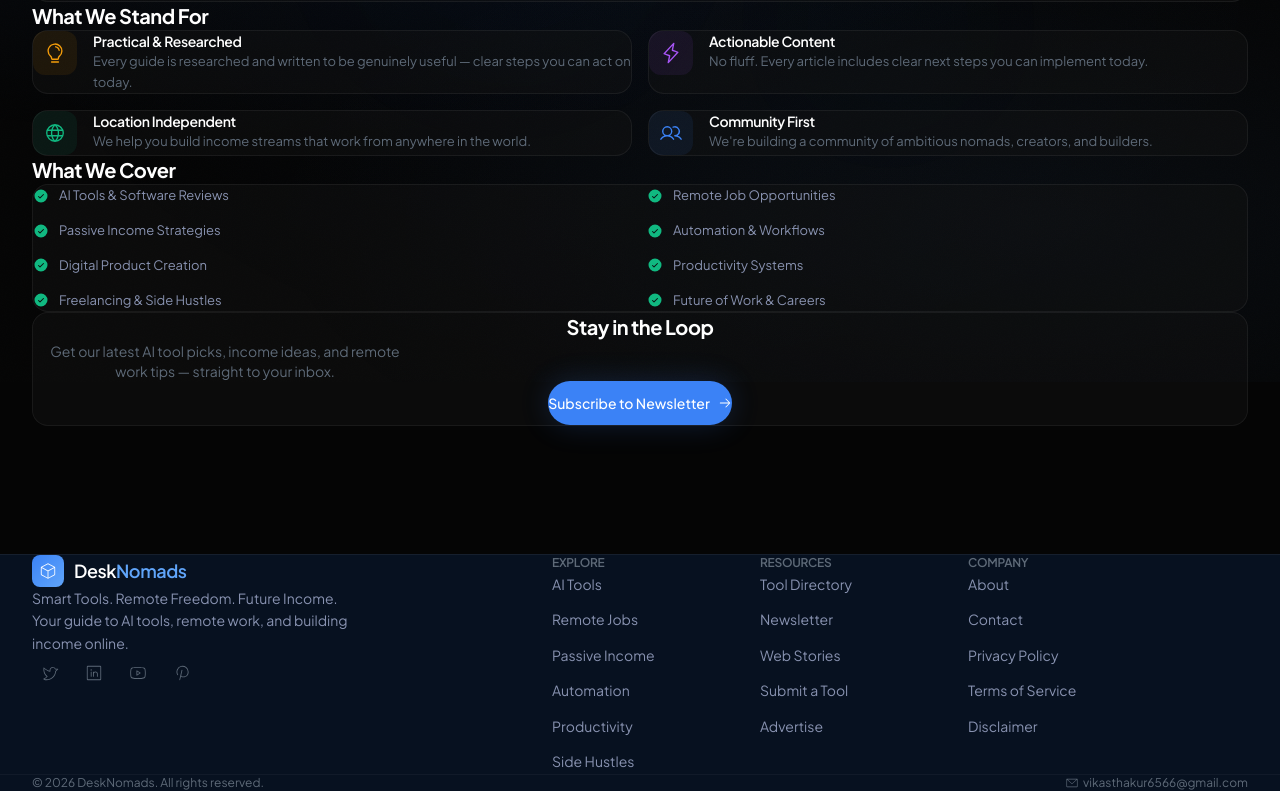
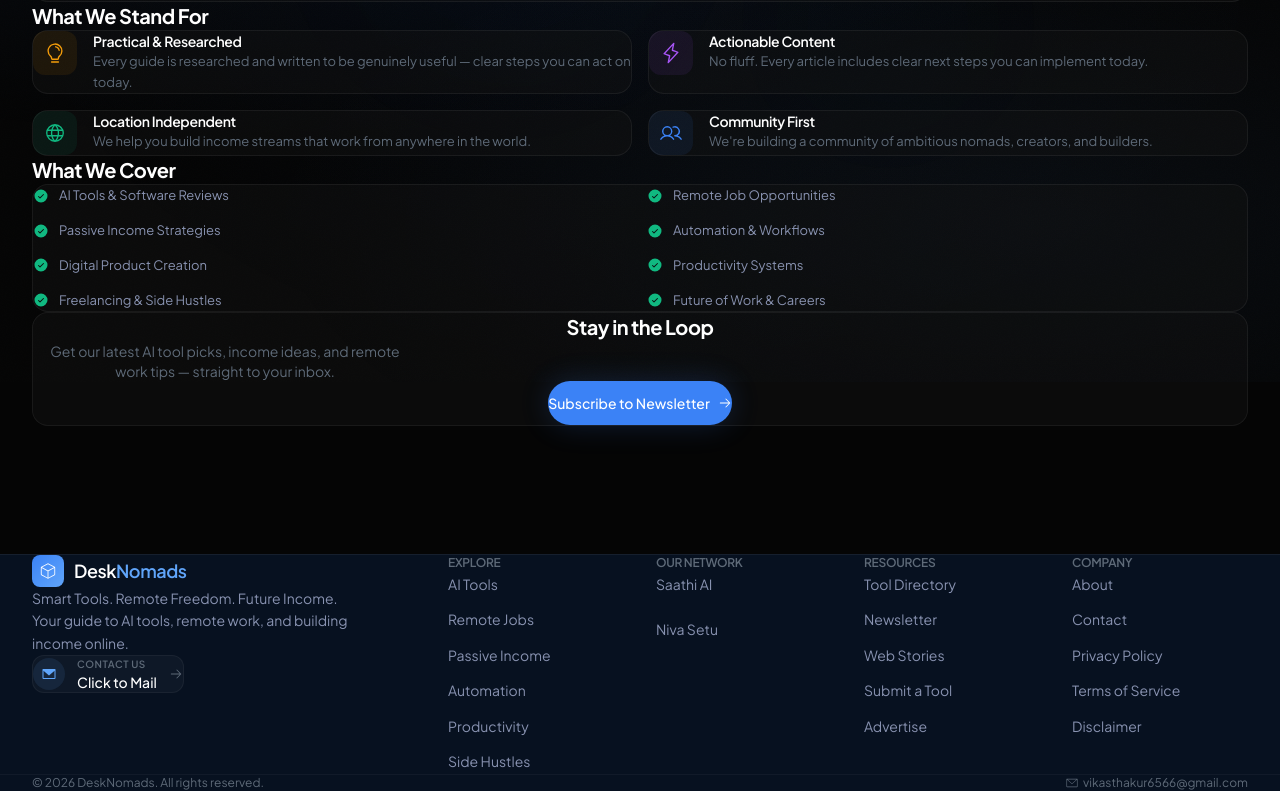
Before and after one commit to thenewera0/desknomads, a Next.js app: page /about in a window 1280 px wide. Shown: the part 418-1209 px from the top of the page. Built offline with nearby package versions, Linux system fonts and the light colour scheme; no server answers.

Commit message:
fix: resolve overlap, update footer links, add network projects

```diff
--- a/src/app/(public)/author/[slug]/page.tsx
+++ b/src/app/(public)/author/[slug]/page.tsx
@@ -2,7 +2,7 @@ import type { Metadata } from "next";
 import { notFound } from "next/navigation";
 import Link from "next/link";
 import Image from "next/image";
-import { Clock, Eye, TwitterLogo, LinkedinLogo, Globe } from "@phosphor-icons/react/dist/ssr";
+import { Clock, Eye, Globe, EnvelopeSimple } from "@phosphor-icons/react/dist/ssr";
 import { getAuthorBySlugServer, getArticleCardsByAuthor } from "@/lib/firebase/server-data";
 
 const SITE = process.env.NEXT_PUBLIC_SITE_URL || "https://www.desknomads.shop";
@@ -103,16 +103,9 @@ export default async function AuthorPage({
               <p className="text-xs text-[var(--dn-accent)] font-medium mb-3">{author.role}</p>
               <p className="text-sm text-[var(--dn-text-secondary)] leading-relaxed max-w-[55ch] mb-4">{author.bio}</p>
               <div className="flex items-center gap-2">
-                {author.social.twitter && (
-                  <a href={author.social.twitter} target="_blank" rel="noopener noreferrer" className="w-8 h-8 rounded-lg flex items-center justify-center bg-white/[0.04] text-[var(--dn-text-muted)] hover:bg-[#1DA1F2]/10 hover:text-[#1DA1F2] transition-all duration-300">
-                    <TwitterLogo size={16} />
-                  </a>
-                )}
-                {author.social.linkedin && (
-                  <a href={author.social.linkedin} target="_blank" rel="noopener noreferrer" className="w-8 h-8 rounded-lg flex items-center justify-center bg-white/[0.04] text-[var(--dn-text-muted)] hover:bg-[#0A66C2]/10 hover:text-[#0A66C2] transition-all duration-300">
-                    <LinkedinLogo size={16} />
-                  </a>
-                )}
+                <a href="mailto:vikasthakur6566@gmail.com" className="w-8 h-8 rounded-lg flex items-center justify-center bg-white/[0.04] text-[var(--dn-text-muted)] hover:bg-[var(--dn-accent)]/10 hover:text-[var(--dn-accent)] transition-all duration-300">
+                  <EnvelopeSimple size={16} />
+                </a>
                 {author.social.website && (
                   <a href={author.social.website} target="_blank" rel="noopener noreferrer" className="w-8 h-8 rounded-lg flex items-center justify-center bg-white/[0.04] text-[var(--dn-text-muted)] hover:bg-white/[0.08] hover:text-white transition-all duration-300">
                     <Globe size={16} />
--- a/src/app/(public)/contact/page.tsx
+++ b/src/app/(public)/contact/page.tsx
@@ -200,37 +200,44 @@ export default function ContactPage() {
                   </div>
                   vikasthakur6566@gmail.com
                 </a>
+              </div>
+            </motion.div>
+
+            <motion.div
+              {...fadeUp(0.2)}
+              className="rounded-2xl border border-white/[0.06] bg-[var(--dn-bg-card)] p-6
+                       hover:border-white/[0.1] transition-all duration-500"
+            >
+              <div className="flex items-center gap-2 mb-4">
+                <Globe size={15} className="text-[var(--dn-accent)]" />
+                <h3 className="text-sm font-semibold text-white">Our Other Projects</h3>
+              </div>
+              <div className="space-y-4">
                 <a
-                  href="https://twitter.com/desknomads"
+                  href="https://saathiai.co.in"
                   target="_blank"
                   rel="noopener noreferrer"
-                  className="group flex items-center gap-3 text-[13px] text-[var(--dn-text-secondary)]
-                           hover:text-[#1DA1F2] transition-colors duration-300"
+                  className="group flex flex-col gap-1 text-[13px] text-[var(--dn-text-secondary)]
+                           hover:text-white transition-colors duration-300"
                 >
-                  <div className="w-8 h-8 rounded-lg bg-[#1DA1F2]/10 flex items-center justify-center
-                               group-hover:scale-110 transition-transform duration-300">
-                    <TwitterLogo size={15} className="text-[#1DA1F2]" />
-                  </div>
-                  @desknomads
+                  <span className="font-semibold text-[var(--dn-accent)] group-hover:text-[var(--dn-primary)] transition-colors">Saathi AI</span>
+                  Your AI companion for smart work.
                 </a>
                 <a
-                  href="https://linkedin.com/company/desknomads"
+                  href="https://nivasetu.in"
                   target="_blank"
                   rel="noopener noreferrer"
-                  className="group flex items-center gap-3 text-[13px] text-[var(--dn-text-secondary)]
-                           hover:text-[#0A66C2] transition-colors duration-300"
+                  className="group flex flex-col gap-1 text-[13px] text-[var(--dn-text-secondary)]
+                           hover:text-white transition-colors duration-300"
                 >
-                  <div className="w-8 h-8 rounded-lg bg-[#0A66C2]/10 flex items-center justify-center
-                               group-hover:scale-110 transition-transform duration-300">
-                    <LinkedinLogo size={15} className="text-[#0A66C2]" />
-                  </div>
-                  DeskNomads
+                  <span className="font-semibold text-[var(--dn-accent)] group-hover:text-[var(--dn-primary)] transition-colors">Niva Setu</span>
+                  Connecting you to better opportunities.
                 </a>
               </div>
             </motion.div>
 
             <motion.div
-              {...fadeUp(0.2)}
+              {...fadeUp(0.25)}
               className="rounded-2xl border border-white/[0.06] bg-[var(--dn-bg-card)] p-6
                        hover:border-white/[0.1] transition-all duration-500"
             >
@@ -240,7 +247,7 @@ export default function ContactPage() {
               </div>
               <p className="text-[12px] text-[var(--dn-text-muted)] leading-relaxed">
                 We typically respond within 24-48 hours during business days.
-                For urgent matters, reach out via Twitter DM.
+                For urgent matters, please use the contact form.
               </p>
             </motion.div>
           </div>
--- a/src/components/layout/Footer.tsx
+++ b/src/components/layout/Footer.tsx
@@ -1,11 +1,9 @@
 import Link from "next/link";
 import {
   Cube,
-  TwitterLogo,
-  LinkedinLogo,
-  YoutubeLogo,
-  PinterestLogo,
   EnvelopeSimple,
+  ArrowRight,
+  Globe,
 } from "@phosphor-icons/react/dist/ssr";
 
 const footerLinks = {
@@ -16,6 +14,10 @@ const footerLinks = {
     { label: "Automation", href: "/category/automation" },
     { label: "Productivity", href: "/category/productivity" },
     { label: "Side Hustles", href: "/category/side-hustles" },
+  ],
+  network: [
+    { label: "Saathi AI", href: "https://saathiai.co.in" },
+    { label: "Niva Setu", href: "https://nivasetu.in" },
   ],
   resources: [
     { label: "Tool Directory", href: "/tools" },
@@ -33,13 +35,6 @@ const footerLinks = {
   ],
 };
 
-const socialLinks = [
-  { icon: TwitterLogo, href: "https://twitter.com/desknomads", label: "Twitter" },
-  { icon: LinkedinLogo, href: "https://linkedin.com/company/desknomads", label: "LinkedIn" },
-  { icon: YoutubeLogo, href: "https://youtube.com/@desknomads", label: "YouTube" },
-  { icon: PinterestLogo, href: "https://pinterest.com/desknomads", label: "Pinterest" },
-];
-
 export default function Footer() {
   return (
     <footer
@@ -55,7 +50,7 @@ export default function Footer() {
       <div className="dn-container py-16 md:py-20">
         <div className="grid grid-cols-1 md:grid-cols-2 lg:grid-cols-12 gap-12 lg:gap-8">
           {/* Brand Column */}
-          <div className="lg:col-span-4">
+          <div className="lg:col-span-4 flex flex-col items-start">
             <Link href="/" className="flex items-center gap-2.5 mb-5">
               <div className="w-8 h-8 rounded-lg bg-gradient-to-br from-[var(--dn-primary)] to-[var(--dn-accent)] flex items-center justify-center">
                 <Cube size={18} weight="light" className="text-white" />
@@ -64,35 +59,33 @@ export default function Footer() {
                 Desk<span className="text-[var(--dn-accent)]">Nomads</span>
               </span>
             </Link>
-            <p className="text-[var(--dn-text-secondary)] text-sm leading-relaxed max-w-[32ch] mb-6">
+            <p className="text-[var(--dn-text-secondary)] text-sm leading-relaxed max-w-[32ch] mb-8">
               Smart Tools. Remote Freedom. Future Income. Your guide to AI tools,
               remote work, and building income online.
             </p>
 
-            {/* Social Links */}
-            <div className="flex items-center gap-2">
-              {socialLinks.map((social) => {
-                const Icon = social.icon;
-                return (
-                  <a
-                    key={social.label}
-                    href={social.href}
-                    target="_blank"
-                    rel="noopener noreferrer"
-                    className="w-9 h-9 rounded-full flex items-center justify-center
-                             text-[var(--dn-text-muted)] hover:text-white
-                             hover:bg-white/[0.06] transition-all duration-200 ease-[var(--dn-ease-out)] active:scale-[0.97]"
-                    aria-label={social.label}
-                  >
-                    <Icon size={18} weight="light" />
-                  </a>
-                );
-              })}
-            </div>
+            {/* Contact Button */}
+            <a
+              href="mailto:vikasthakur6566@gmail.com"
+              className="group inline-flex items-center gap-3 px-5 py-3 rounded-xl bg-white/[0.03] hover:bg-white/[0.08] border border-white/[0.05] hover:border-[var(--dn-accent)]/30 transition-all duration-300 ease-[var(--dn-ease-out)]"
+            >
+              <div className="w-8 h-8 rounded-full bg-[var(--dn-accent)]/10 flex items-center justify-center text-[var(--dn-accent)] group-hover:scale-110 transition-transform duration-300">
+                <EnvelopeSimple size={16} weight="fill" />
+              </div>
+              <div className="flex flex-col text-left">
+                <span className="text-[10px] font-semibold uppercase tracking-wider text-[var(--dn-text-muted)] group-hover:text-[var(--dn-text-secondary)] transition-colors">
+                  Contact Us
+                </span>
+                <span className="text-sm font-medium text-white">
+                  Click to Mail
+                </span>
+              </div>
+              <ArrowRight size={14} className="text-[var(--dn-text-muted)] group-hover:text-white group-hover:translate-x-1 transition-all duration-300 ml-2" />
+            </a>
           </div>
 
           {/* Explore */}
-          <div className="lg:col-span-2 lg:col-start-6">
+          <div className="lg:col-span-2 lg:col-start-5">
             <h3 className="text-xs font-semibold uppercase tracking-[0.15em] text-[var(--dn-text-muted)] mb-4">
               Explore
             </h3>
@@ -106,6 +99,29 @@ export default function Footer() {
                   >
                     {link.label}
                   </Link>
+                </li>
+              ))}
+            </ul>
+          </div>
+
+          {/* Our Network */}
+          <div className="lg:col-span-2">
+            <h3 className="text-xs font-semibold uppercase tracking-[0.15em] text-[var(--dn-text-muted)] mb-4">
+              Our Network
+            </h3>
+            <ul className="flex flex-col gap-2.5">
+              {footerLinks.network.map((link) => (
+                <li key={link.href}>
+                  <a
+                    href={link.href}
+                    target="_blank"
+                    rel="noopener noreferrer"
+                    className="text-sm text-[var(--dn-text-secondary)] hover:text-[var(--dn-accent)] group flex items-center gap-1.5
+                             transition-all duration-200 ease-[var(--dn-ease-out)] active:scale-[0.97] inline-block"
+                  >
+                    {link.label}
+                    <Globe size={12} weight="light" className="opacity-0 -translate-x-1 group-hover:opacity-100 group-hover:translate-x-0 transition-all duration-300" />
+                  </a>
                 </li>
               ))}
             </ul>
```
Also changed, not shown: src/app/(public)/[slug]/page.tsx (+6 -22 lines).
